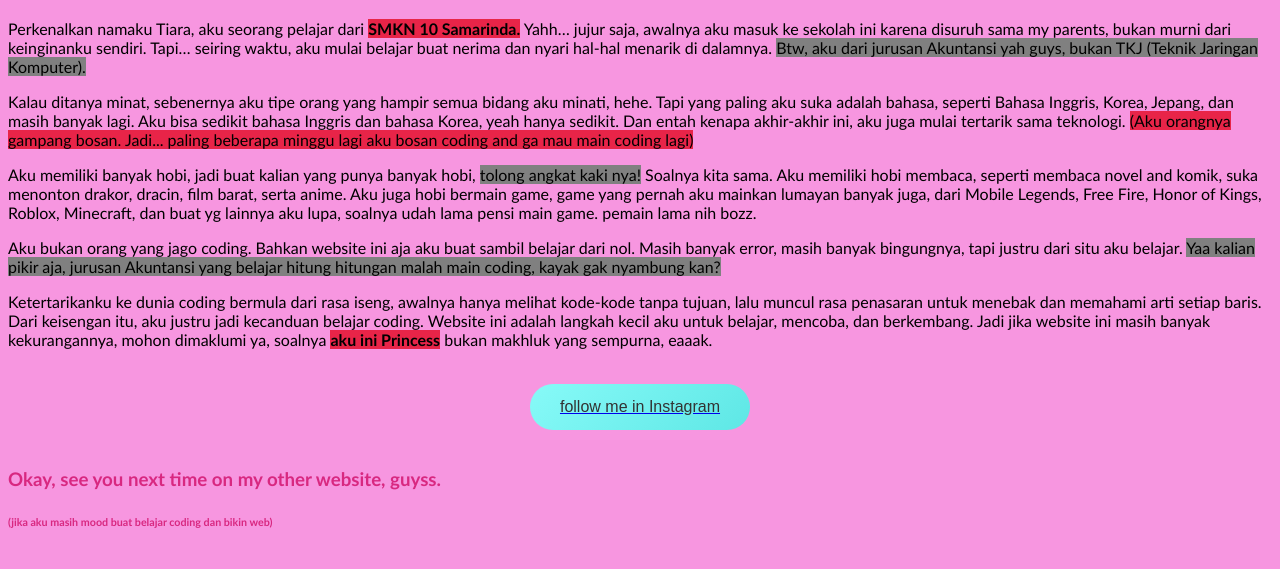
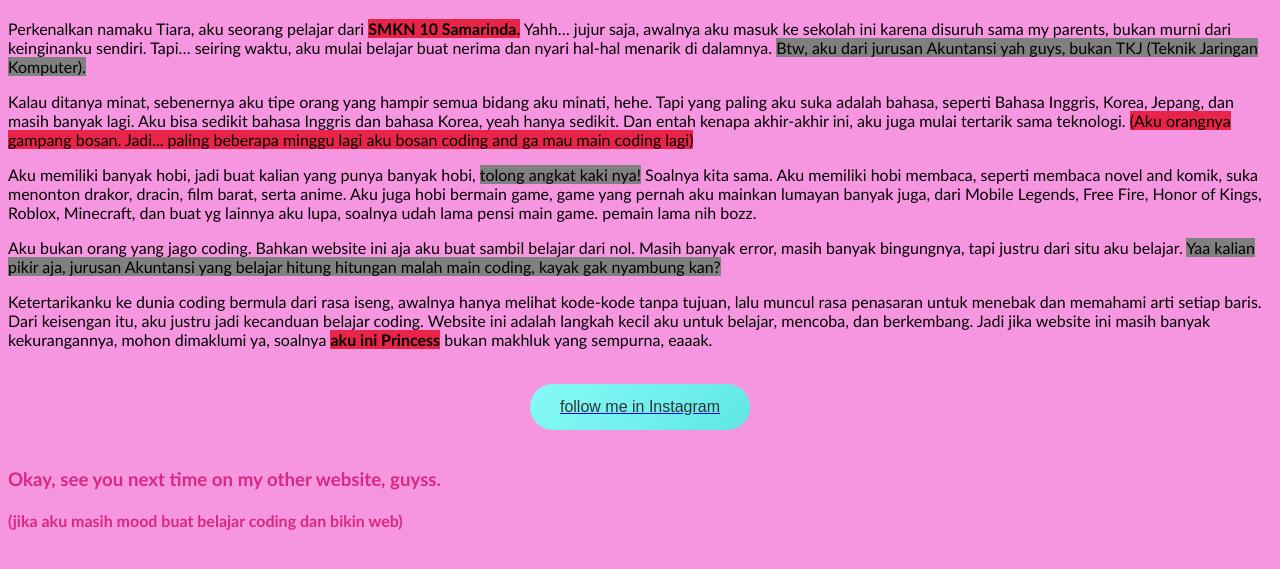
Before and after one commit to tiara00-boop/Website-Rara, a plain HTML site: page index.html in a window 1280 px wide. Shown: the part 63-632 px from the top of the page. Drawn offline with Linux system fonts and the light colour scheme.

Commit message:
Update index.html

```diff
--- a/index.html
+++ b/index.html
@@ -39,7 +39,7 @@ Bahkan website ini aja aku buat sambil belajar dari nol. Masih banyak error, mas
 
 <h3 style="color: #d82880;"> Okay, see you next time on my other website, guyss.</h3>
 
-<h6 style="color: #d82880;">(jika aku masih mood buat belajar coding dan bikin web)</h6>
+<h4 style="color: #d82880;">(jika aku masih mood buat belajar coding dan bikin web)</h4>
 
 <br>
 
```
